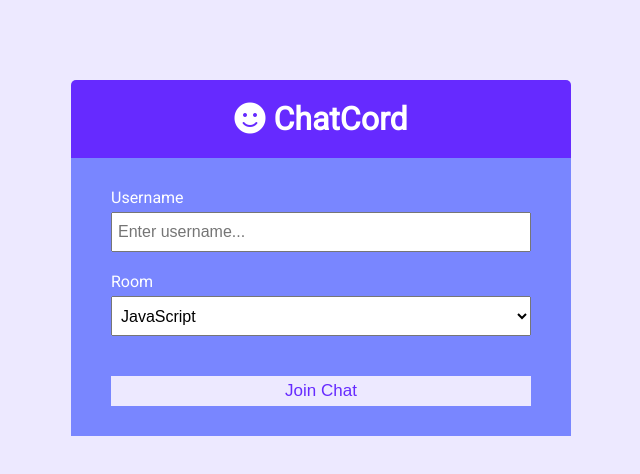
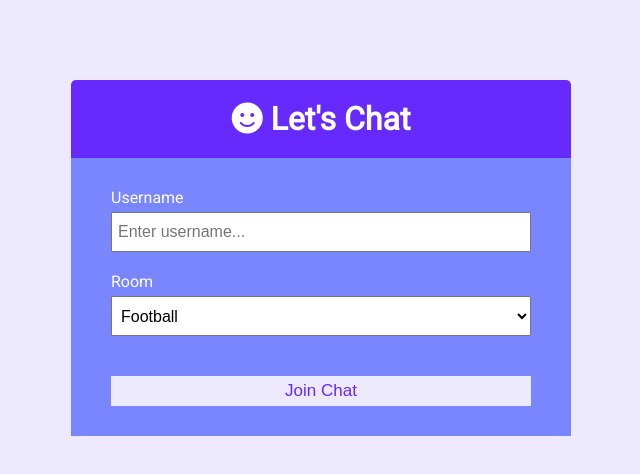
Before and after one commit to SahmaraniAmjad/Real_time_Chat_v2, a website: page Public/index.html in a window 1280 px wide. Shown: the whole page, without its empty margins (319-959 px from the left). Drawn offline with Linux system fonts and the light colour scheme.

Commit message:
modify the room's names and the title

```diff
--- a/Public/index.html
+++ b/Public/index.html
@@ -16,7 +16,7 @@
 	<body>
 		<div class="join-container">
 			<header class="join-header">
-				<h1><i class="fas fa-smile"></i> ChatCord</h1>
+				<h1><i class="fas fa-smile"></i> Let's Chat</h1>
 			</header>
 			<main class="join-main">
 				<form action="chat.html">
@@ -33,12 +33,11 @@
 					<div class="form-control">
 						<label for="room">Room</label>
 						<select name="room" id="room">
-							<option value="JavaScript">JavaScript</option>
-							<option value="Python">Python</option>
-							<option value="PHP">PHP</option>
-							<option value="C#">C#</option>
-							<option value="Ruby">Ruby</option>
-							<option value="Java">Java</option>
+							<option value="Football">Football</option>
+							<option value="Basketball">Basketball</option>
+							<option value="Volleyball">Volleyball</option>
+							<option value="Ping Pong">Ping Pong</option>
+							<option value="Badminton">Badminton</option>
 						</select>
 					</div>
 					<button type="submit" class="btn">Join Chat</button>
```
